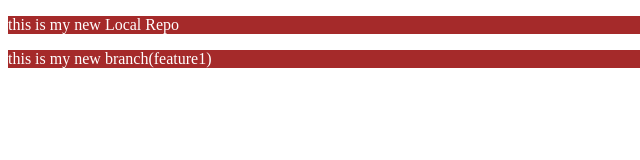
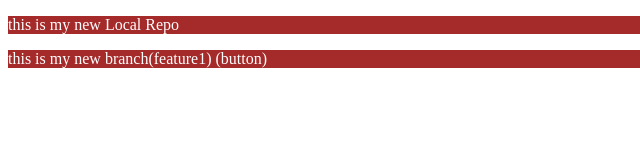
Before and after one commit to umerhassan22/LocalRepo, a plain HTML site: page index.html in a window 1280 px wide. Shown: the full height of the page, 0-640 px from the left. Drawn offline with Linux system fonts and the light colour scheme.

```diff
--- a/index.html
+++ b/index.html
@@ -8,6 +8,6 @@
 </head>
 <body>
     <p>this is my new Local Repo</p>
-    <p>this is my new branch(feature1)</p>
+    <p>this is my new branch(feature1) (button)</p>
 </body>
 </html>
```
